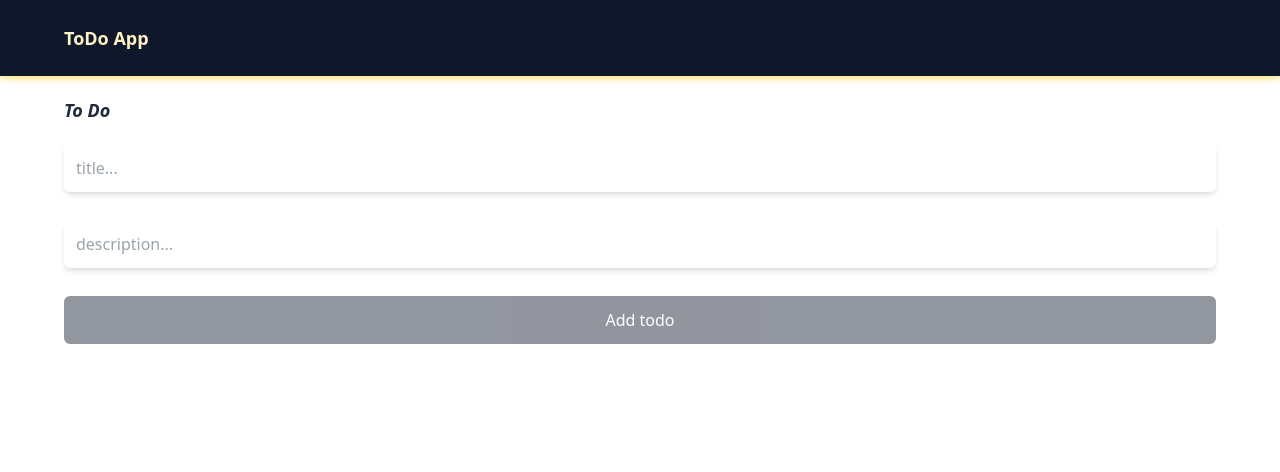
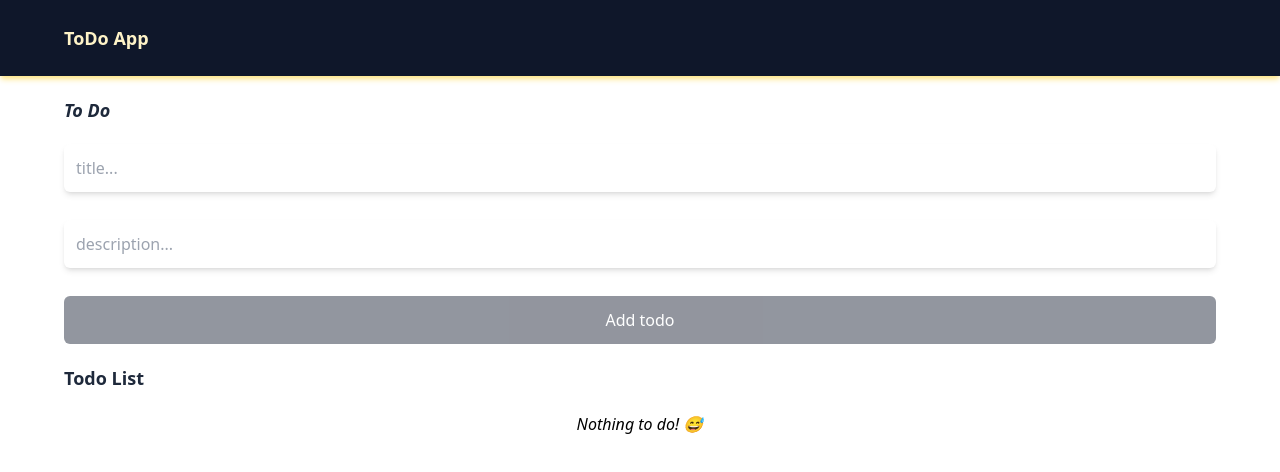
Before and after one commit to johnazt/todo-angular-start, an Angular app: page / in a window 1280 px wide. Shown: the top 472 px of the page. Built offline with nearby package versions, Linux system fonts and the light colour scheme.

Commit message:
render todos list

```diff
--- a/src/app/home/home.component.ts
+++ b/src/app/home/home.component.ts
@@ -1,19 +1,20 @@
-import { Component } from '@angular/core';
+import { Component, inject } from '@angular/core';
 import { TodoFormComponent } from './ui/todo-form.component';
 import Todo from '../shared/interfaces/todo';
+import { TodoService } from '../shared/data-access/todo.service';
+import { TodoListComponent } from './ui/todo-list.component';
 
 @Component({
   selector: 'app-home',
   standalone: true,
-  imports: [TodoFormComponent],
+  imports: [TodoFormComponent, TodoListComponent],
   template: `
     <h2 class="text-lg font-semibold text-slate-800 py-5 italic">To Do</h2>
-    <app-todo-form (todoSubmitted)="createTodo($event)" />
+    <app-todo-form (todoSubmitted)="todoService.addTodo($event)" />
+    <app-todo-list [todos]="todoService.todos()" ></app-todo-list>
   `,
   styles: ``,
 })
 export default class HomeComponent {
-  createTodo(todo: Todo) {
-    console.log(todo);
-  }
+  todoService = inject(TodoService)
 }
--- /dev/null
+++ b/src/app/home/ui/todo-list.component.ts
@@ -0,0 +1,22 @@
+import { Component, Input, OnInit } from '@angular/core';
+import Todo from '../../shared/interfaces/todo';
+
+@Component({
+  standalone: true,
+  selector: 'app-todo-list',
+  template: `
+    <h4 class="text-lg font-semibold text-slate-800 py-5">Todo List</h4>
+    <ul class="space-x-7">
+      @for (todo of todos; track $index) {
+      <li>
+        <a href="">{{ todo.title }}</a>
+      </li>
+      } @empty {
+      <li class="text-center italic">Nothing to do! 😅</li>
+      }
+    </ul>
+  `,
+})
+export class TodoListComponent {
+  @Input({ required: true }) todos!: Todo[];
+}
--- a/src/app/shared/data-access/todo.service.ts
+++ b/src/app/shared/data-access/todo.service.ts
@@ -12,5 +12,6 @@ export class TodoService {
 
   addTodo(todo: Todo) {
     this.#todos.update(todos => [...todos, todo])
+    console.log(this.todos())
   }
 }
```
